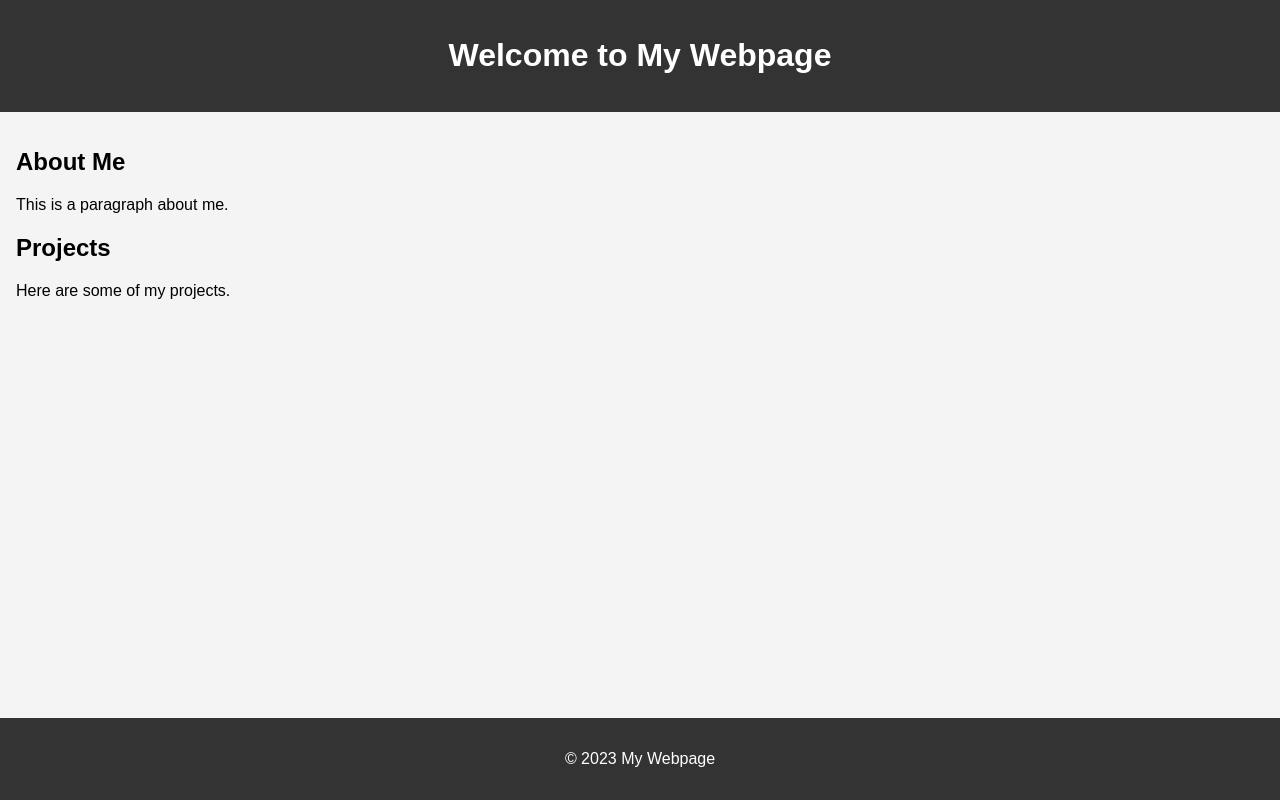
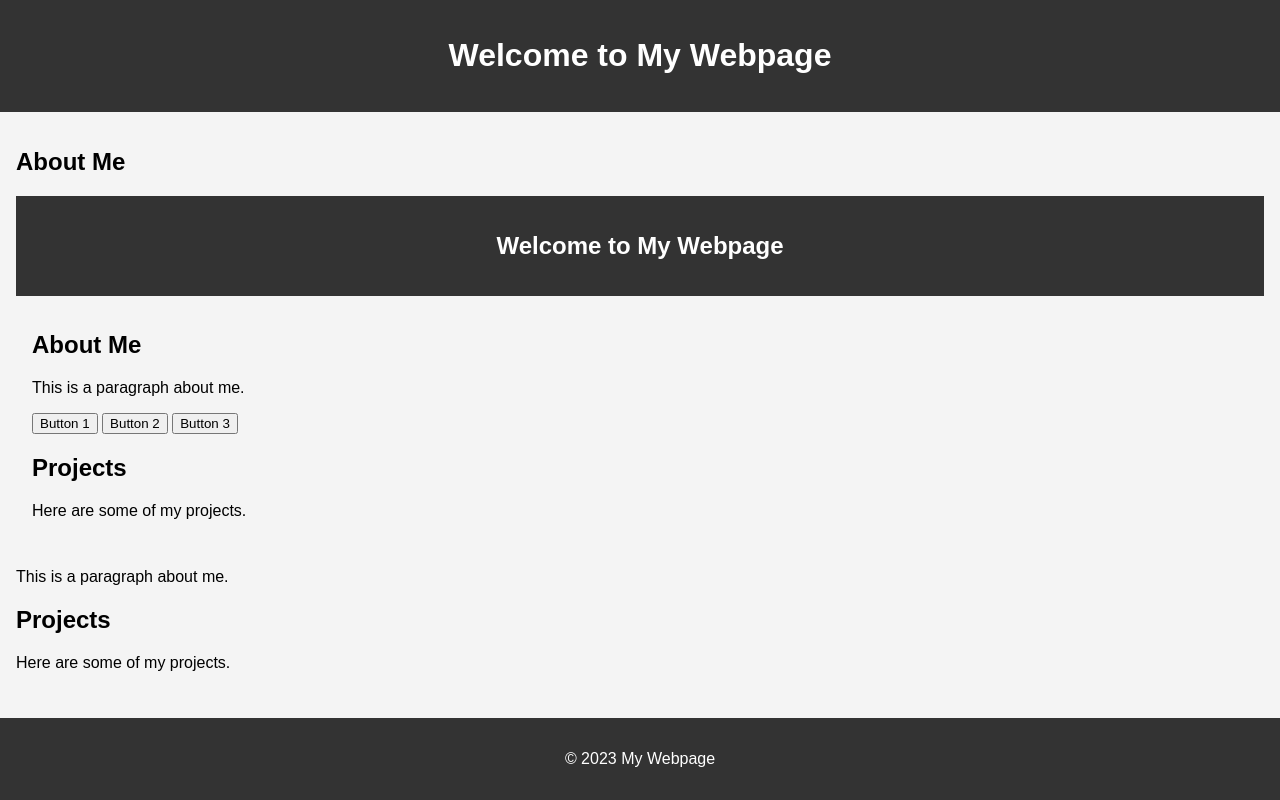
Before and after one commit to MacroCreationBiz/TestWebsite01092024, a plain HTML site: page index.html in a window 1280 px wide. Drawn offline with Linux system fonts and the light colour scheme.

Commit message:
Update index.html

```diff
--- a/index.html
+++ b/index.html
@@ -1,4 +1,18 @@
 <!DOCTYPE html>
+<html lang="en">
+<head>
+    <meta charset="UTF-8">
+    <meta name="viewport" content="width=device-width, initial-scale=1.0">
+    <title>My Basic Webpage</title>
+    <link rel="stylesheet" href="styles.css">
+</head>
+<body>
+    <header>
+        <h1>Welcome to My Webpage</h1>
+    </header>
+    <main>
+        <section>
+            <h2>About Me</h2><!DOCTYPE html>
 <html lang="en">
 <head>
     <meta charset="UTF-8">
@@ -14,6 +28,9 @@
         <section>
             <h2>About Me</h2>
             <p>This is a paragraph about me.</p>
+            <button class="gradient-button">Button 1</button>
+            <button class="gradient-button">Button 2</button>
+            <button class="gradient-button">Button 3</button>
         </section>
         <section>
             <h2>Projects</h2>
@@ -25,3 +42,17 @@
     </footer>
 </body>
 </html>
+
+
+            <p>This is a paragraph about me.</p>
+        </section>
+        <section>
+            <h2>Projects</h2>
+            <p>Here are some of my projects.</p>
+        </section>
+    </main>
+    <footer>
+        <p>&copy; 2023 My Webpage</p>
+    </footer>
+</body>
+</html>
```
